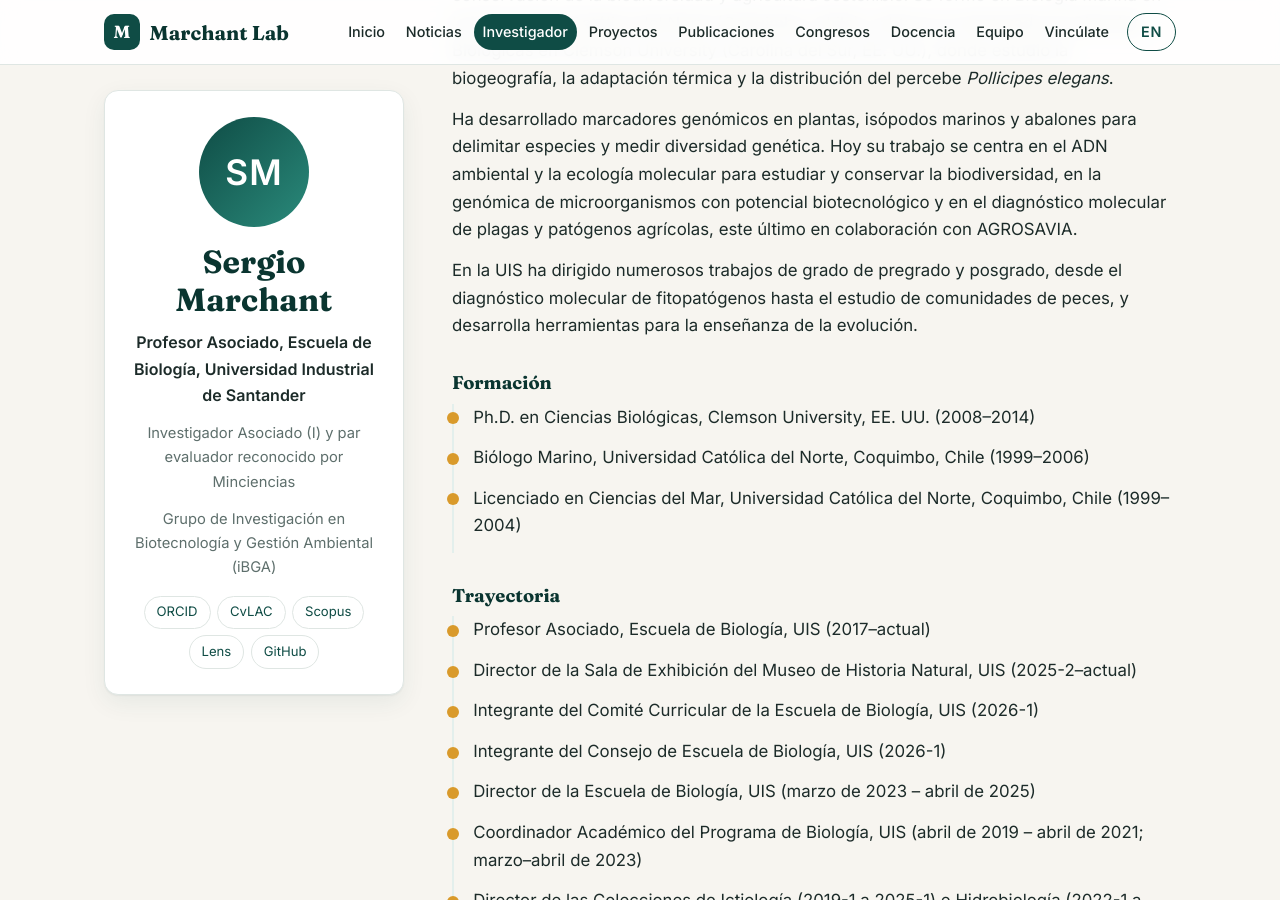
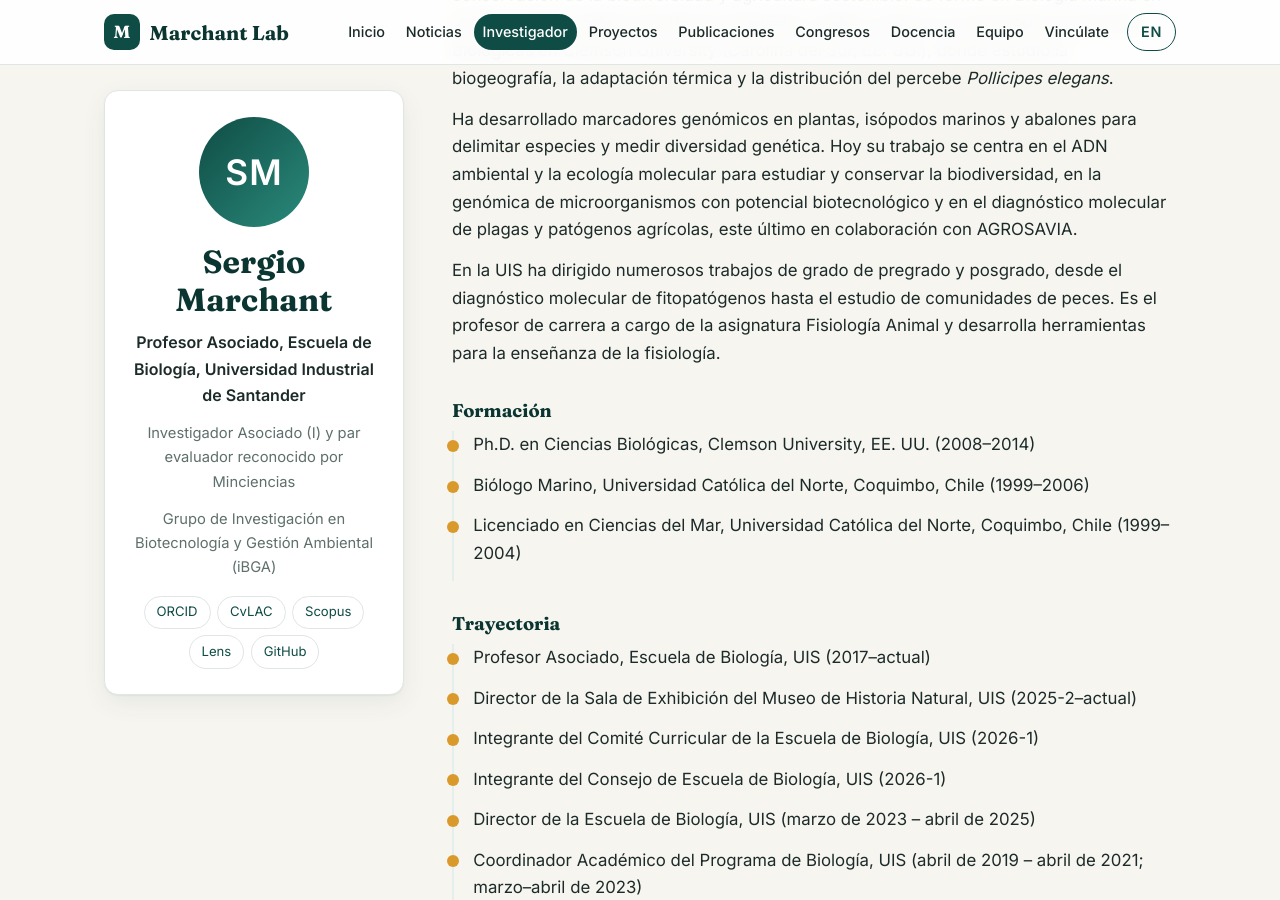
Before and after one commit to Marchant-Lab/marchant-lab-web, a Jekyll site: the page built from investigador.html, in a window 1280 px wide and 900 px high, scrolled down 306 px. Built offline with Jekyll 4.4.1, drawn with Linux system fonts in a browser that asks for light colours.

Commit message:
Biografía: profesor de carrera a cargo de Fisiología Animal
Co-Authored-By: Claude Opus 5.5 <noreply@anthropic.com>

```diff
--- a/_data/investigador.yml
+++ b/_data/investigador.yml
@@ -7,7 +7,7 @@ foto: ""   # p. ej. /assets/fotos/sergio.jpg
 bio:
   - Biólogo chileno interesado en aplicar herramientas genéticas y ecológicas a retos de conservación de la biodiversidad y agricultura sostenible. Se formó en Biología Marina en la Universidad Católica del Norte (Coquimbo, Chile) y obtuvo su doctorado en Ciencias Biológicas en Clemson University (Carolina del Sur, EE. UU.), donde estudió la biogeografía, la adaptación térmica y la distribución del percebe Pollicipes elegans.
   - Ha desarrollado marcadores genómicos en plantas, isópodos marinos y abalones para delimitar especies y medir diversidad genética. Hoy su trabajo se centra en el ADN ambiental y la ecología molecular para estudiar y conservar la biodiversidad, en la genómica de microorganismos con potencial biotecnológico y en el diagnóstico molecular de plagas y patógenos agrícolas, este último en colaboración con AGROSAVIA.
-  - En la UIS ha dirigido numerosos trabajos de grado de pregrado y posgrado, desde el diagnóstico molecular de fitopatógenos hasta el estudio de comunidades de peces, y desarrolla herramientas para la enseñanza de la evolución.
+  - En la UIS ha dirigido numerosos trabajos de grado de pregrado y posgrado, desde el diagnóstico molecular de fitopatógenos hasta el estudio de comunidades de peces. Es el profesor de carrera a cargo de la asignatura Fisiología Animal y desarrolla herramientas para la enseñanza de la fisiología.
 formacion:
   - Ph.D. en Ciencias Biológicas, Clemson University, EE. UU. (2008–2014)
   - Biólogo Marino, Universidad Católica del Norte, Coquimbo, Chile (1999–2006)
--- a/_data/traduccion_en.yml
+++ b/_data/traduccion_en.yml
@@ -59,7 +59,6 @@
 "Profesor Asociado, Escuela de Biología, Universidad Industrial de Santander": "Associate Professor, School of Biology, Universidad Industrial de Santander"
 "Investigador Asociado (I) y par evaluador reconocido por Minciencias": "Associate Researcher and recognized peer reviewer, Colombian Ministry of Science (Minciencias)"
 "Biólogo chileno interesado en aplicar herramientas genéticas y ecológicas a retos de conservación de la biodiversidad y agricultura sostenible. Se formó en Biología Marina en la Universidad Católica del Norte (Coquimbo, Chile) y obtuvo su doctorado en Ciencias Biológicas en Clemson University (Carolina del Sur, EE. UU.), donde estudió la biogeografía, la adaptación térmica y la distribución del percebe Pollicipes elegans.": "Chilean biologist interested in applying genetic and ecological tools to challenges in biodiversity conservation and sustainable agriculture. He trained in Marine Biology at Universidad Católica del Norte (Coquimbo, Chile) and earned his PhD in Biological Sciences at Clemson University (South Carolina, USA), where he studied the biogeography, thermal adaptation and distribution of the gooseneck barnacle Pollicipes elegans."
-"En la UIS ha dirigido numerosos trabajos de grado de pregrado y posgrado, desde el diagnóstico molecular de fitopatógenos hasta el estudio de comunidades de peces, y desarrolla herramientas para la enseñanza de la evolución.": "At UIS he has supervised many undergraduate and graduate theses, from molecular diagnosis of plant pathogens to the study of fish communities, and develops tools for teaching evolution."
 "Ph.D. en Ciencias Biológicas, Clemson University, EE. UU. (2008–2014)": "PhD in Biological Sciences, Clemson University, USA (2008–2014)"
 "Profesor Asociado, Escuela de Biología, UIS (2017–actual)": "Associate Professor, School of Biology, UIS (2017–present)"
 "Integrante del Consejo de Escuela de Biología, UIS (2026-1)": "Member of the School Council of Biology, UIS (2026-1)"
@@ -209,3 +208,4 @@
 "GPU NVIDIA GeForce RTX 4090 (24 GB)": "NVIDIA GeForce RTX 4090 GPU (24 GB)"
 "24 TB de almacenamiento (SSD, HDD y NVMe)": "24 TB storage (SSD, HDD and NVMe)"
 "Ha desarrollado marcadores genómicos en plantas, isópodos marinos y abalones para delimitar especies y medir diversidad genética. Hoy su trabajo se centra en el ADN ambiental y la ecología molecular para estudiar y conservar la biodiversidad, en la genómica de microorganismos con potencial biotecnológico y en el diagnóstico molecular de plagas y patógenos agrícolas, este último en colaboración con AGROSAVIA.": "He has developed genomic markers for plants, marine isopods and abalones to delimit species and measure genetic diversity. His current work focuses on environmental DNA and molecular ecology to study and conserve biodiversity, on the genomics of microorganisms with biotechnological potential, and on the molecular diagnosis of agricultural pests and pathogens, the latter in collaboration with AGROSAVIA."
+"En la UIS ha dirigido numerosos trabajos de grado de pregrado y posgrado, desde el diagnóstico molecular de fitopatógenos hasta el estudio de comunidades de peces. Es el profesor de carrera a cargo de la asignatura Fisiología Animal y desarrolla herramientas para la enseñanza de la fisiología.": "At UIS he has supervised many undergraduate and graduate theses, from molecular diagnosis of plant pathogens to the study of fish communities. He is the tenured professor in charge of the Animal Physiology course and develops tools for teaching physiology."
```
